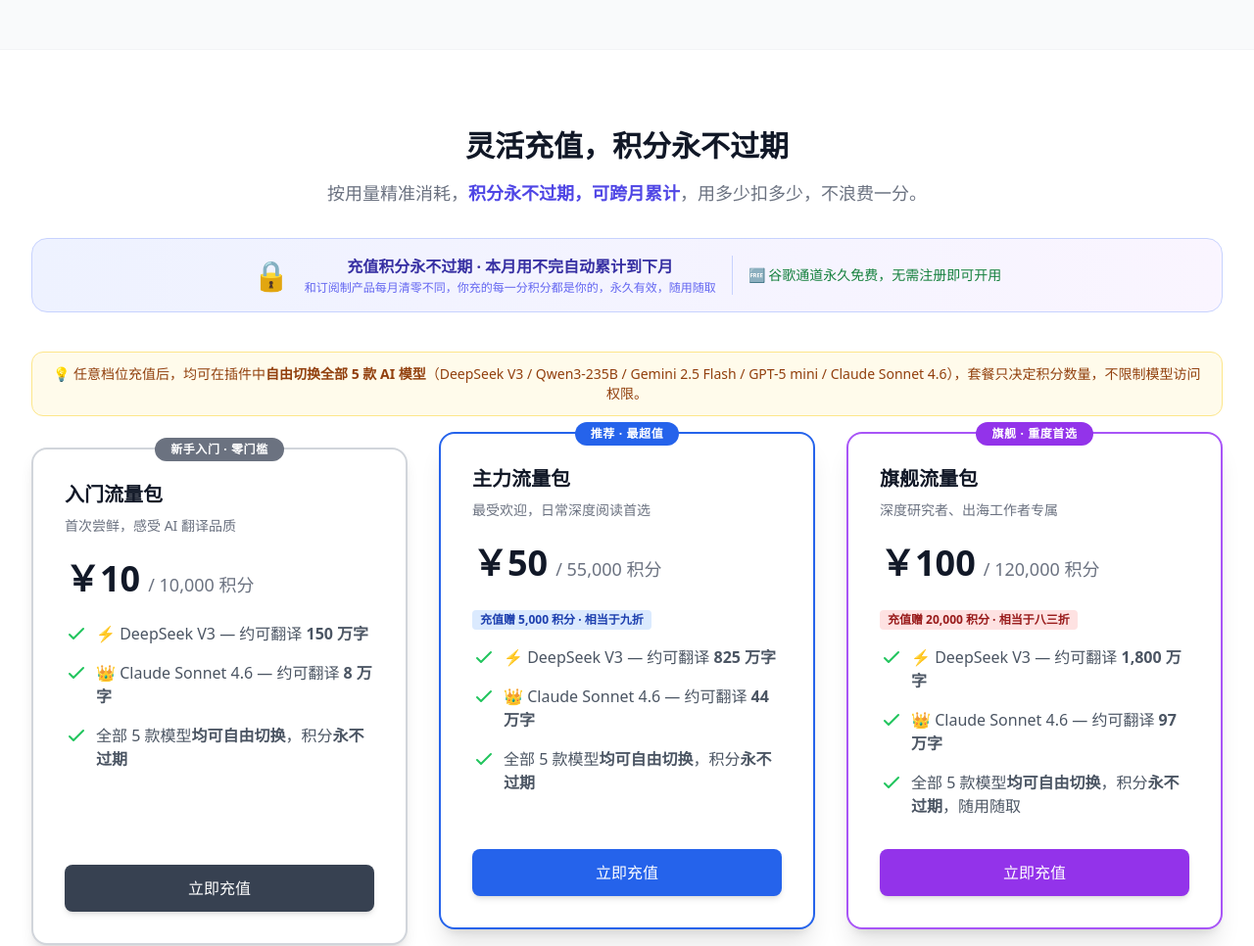
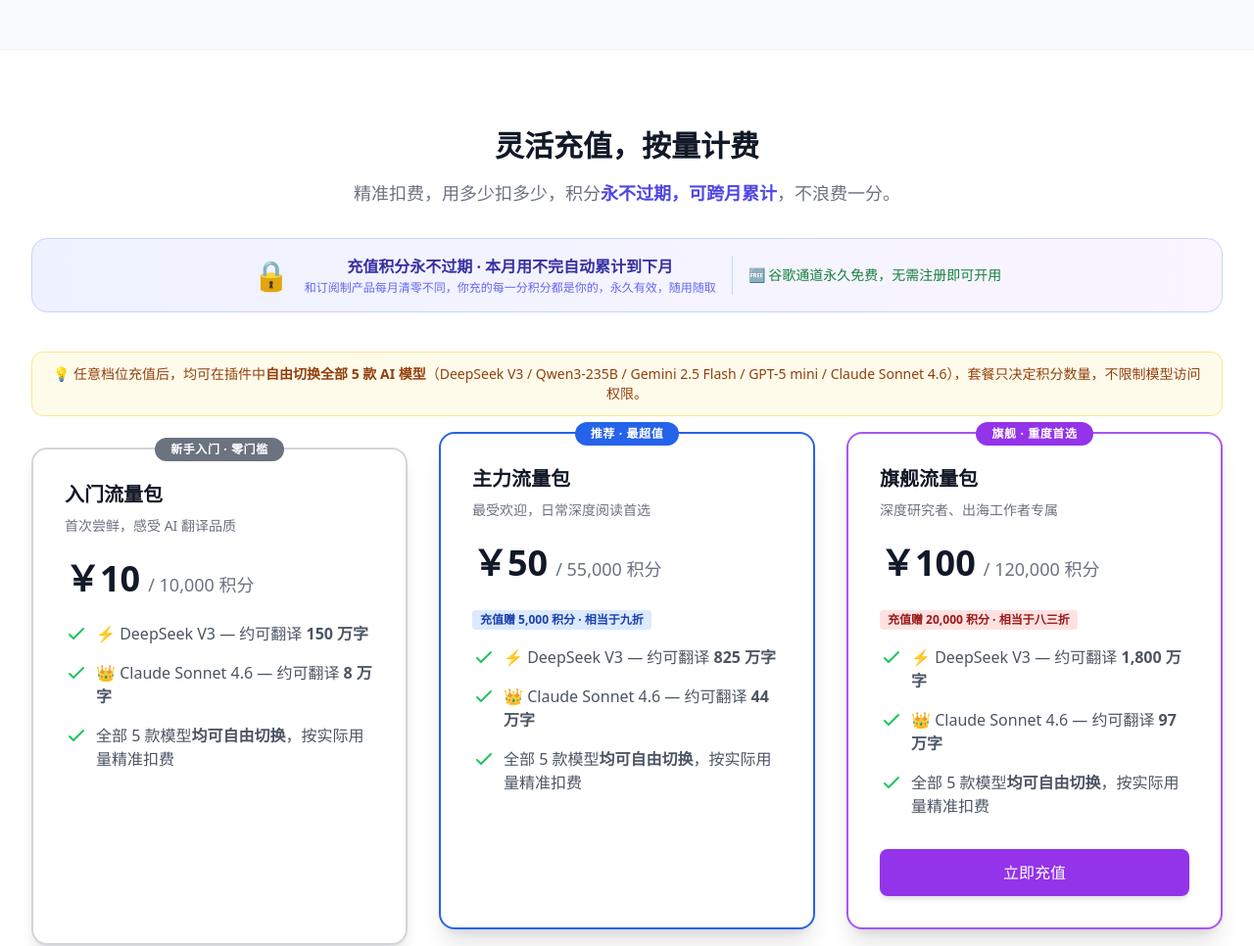
Before and after one commit to ShiyuLabs/silkread-website, a browser extension: page index.html in a window 1280 px wide. Shown: the part 500-1466 px from the top of the page at 98% size. Drawn offline with nearby package versions, Linux system fonts and the light colour scheme.

Commit message:
copy: reduce repetition of no-expiry messaging, keep it only in header and banner

```diff
--- a/index.html
+++ b/index.html
@@ -121,8 +121,8 @@
     <section id="pricing" class="bg-white py-20 px-4 sm:px-6 lg:px-8 border-t border-gray-100">
         <div class="max-w-7xl mx-auto">
             <div class="text-center mb-8">
-                <h2 class="text-3xl font-extrabold text-gray-900">灵活充值，积分永不过期</h2>
-                <p class="mt-4 text-lg text-gray-500">按用量精准消耗，<strong class="text-indigo-600">积分永不过期，可跨月累计</strong>，用多少扣多少，不浪费一分。</p>
+                <h2 class="text-3xl font-extrabold text-gray-900">灵活充值，按量计费</h2>
+                <p class="mt-4 text-lg text-gray-500">精准扣费，用多少扣多少，积分<strong class="text-indigo-600">永不过期，可跨月累计</strong>，不浪费一分。</p>
             </div>
             <div class="bg-gradient-to-r from-indigo-50 to-purple-50 border border-indigo-200 rounded-2xl px-6 py-4 mb-10 flex flex-col sm:flex-row items-center justify-center gap-4 text-center">
                 <span class="text-3xl">🔒</span>
@@ -163,10 +163,7 @@
                         </li>
                         <li class="flex items-start">
                             <svg class="h-6 w-6 text-green-500 mr-2 flex-shrink-0" fill="none" stroke="currentColor" viewBox="0 0 24 24"><path stroke-linecap="round" stroke-linejoin="round" stroke-width="2" d="M5 13l4 4L19 7"></path></svg>
-                            <span>全部 5 款模型<strong>均可自由切换</strong>，积分<strong>永不过期</strong></span>
-                        </li>
-                    </ul>
-                    <button class="btn-buy w-full py-3 px-4 bg-gray-700 text-white font-medium rounded-lg hover:bg-gray-800 shadow-md transition" data-price="10">立即充值</button>
+                            <span>全部 5 款模型<strong>均可自由切换</strong>，按实际用量精准扣费</span>
                 </div>
 
                 <!-- 主力包 ¥50 推荐 -->
@@ -194,10 +191,7 @@
                         </li>
                         <li class="flex items-start">
                             <svg class="h-6 w-6 text-green-500 mr-2 flex-shrink-0" fill="none" stroke="currentColor" viewBox="0 0 24 24"><path stroke-linecap="round" stroke-linejoin="round" stroke-width="2" d="M5 13l4 4L19 7"></path></svg>
-                            <span>全部 5 款模型<strong>均可自由切换</strong>，积分<strong>永不过期</strong></span>
-                        </li>
-                    </ul>
-                    <button class="btn-buy w-full py-3 px-4 bg-blue-600 text-white font-medium rounded-lg hover:bg-blue-700 shadow-md transition" data-price="50">立即充值</button>
+                            <span>全部 5 款模型<strong>均可自由切换</strong>，按实际用量精准扣费</span>
                 </div>
 
                 <!-- 旗舰包 ¥100 -->
@@ -225,7 +219,7 @@
                         </li>
                         <li class="flex items-start">
                             <svg class="h-6 w-6 text-green-500 mr-2 flex-shrink-0" fill="none" stroke="currentColor" viewBox="0 0 24 24"><path stroke-linecap="round" stroke-linejoin="round" stroke-width="2" d="M5 13l4 4L19 7"></path></svg>
-                            <span>全部 5 款模型<strong>均可自由切换</strong>，积分<strong>永不过期</strong>，随用随取</span>
+                            <span>全部 5 款模型<strong>均可自由切换</strong>，按实际用量精准扣费</span>
                         </li>
                     </ul>
                     <button class="btn-buy w-full py-3 px-4 bg-purple-600 text-white font-medium rounded-lg hover:bg-purple-700 shadow-md transition" data-price="100">立即充值</button>
```
